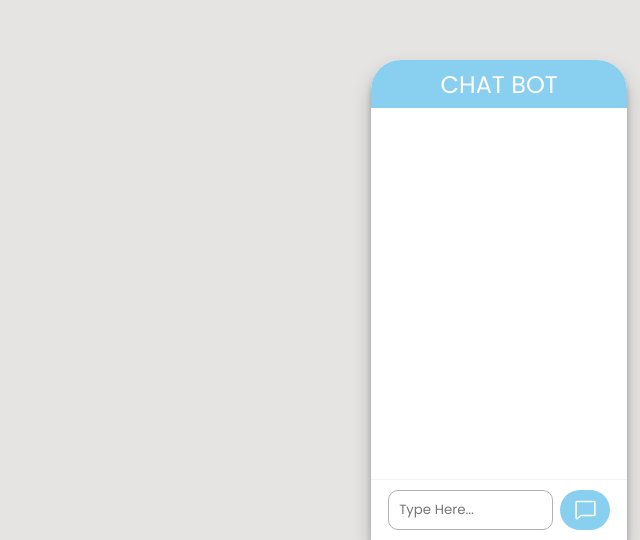
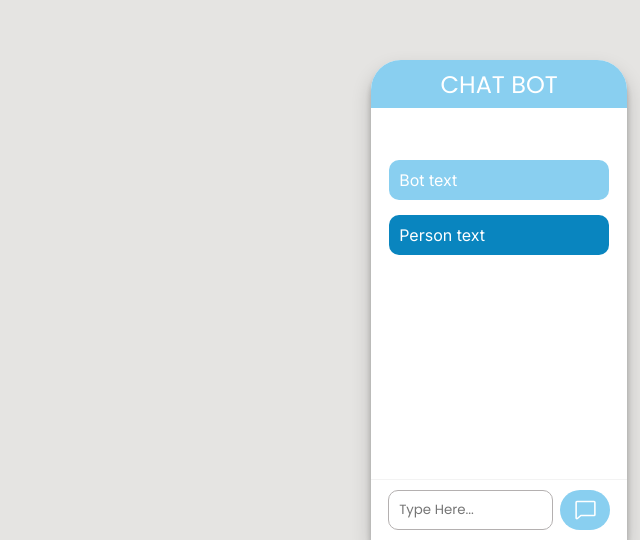
Before and after one commit to coleaydelotte/AI-Customer-Support, a Next.js app: page / in a window 1280 px wide. Shown: the part 260-800 px from the top of the page, without its empty margins (640-1280 px from the left). Built offline with nearby package versions, Linux system fonts and the light colour scheme.

Commit message:
added just some stuff for the ui, added static data to see what it should look like before using the api

```diff
--- a/app/page.css
+++ b/app/page.css
@@ -7,6 +7,41 @@
     font-size: clamp(.5rem, 4vw, 1.5rem);
     font-weight: 400;
     color: white;
+}
+
+.bot-text-container {
+    max-width: 220px;
+    width: 100%;
+    background-color: #89CFF0;
+    position: relative;
+    top: 100px;
+    margin: 0 auto;
+    padding: 10px;
+    margin-bottom: 15px;
+    border-radius: 10px;
+
+
+}
+
+.bot-text {
+    color: white;
+}
+
+.person-text-container {
+    max-width: 220px;
+    width: 100%;
+    background-color: #0985bf;
+    position: relative;
+    top: 100px;
+    margin: 0 auto;
+    padding: 10px;
+    margin-bottom: 15px;
+    border-radius: 10px;
+
+}
+.person-text{
+    color: white;
+
 }
 
 
--- a/app/page.js
+++ b/app/page.js
@@ -41,7 +41,6 @@ export default function Home() {
       width={"100vw"}
       height={"100vh"}
       bgcolor={"#E5E4E2	"}
-      display="flex"
     >
       {/*CHAT BOX CONTAINER*/}
       <Box
@@ -84,6 +83,16 @@ export default function Home() {
           <h4 className='title'>CHAT BOT</h4>
         </Box>
 
+        <div className='bot-text-container'>
+          <p className='bot-text'>Bot text</p>
+        </div>
+
+        <div className='person-text-container'>
+          <p className='person-text'>Person text
+          </p>
+        </div>
+
+
 
         <div className='text-chat-container'>
           <input className='input-label' placeholder='Type Here...' type='text' />
```
